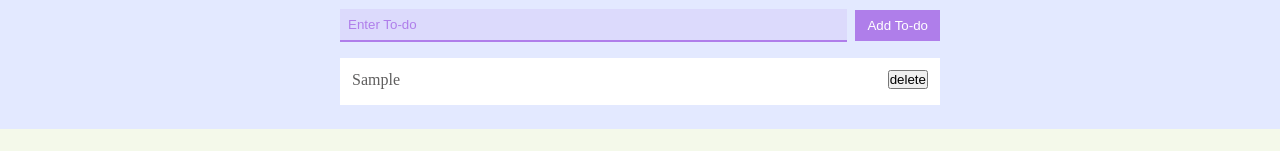
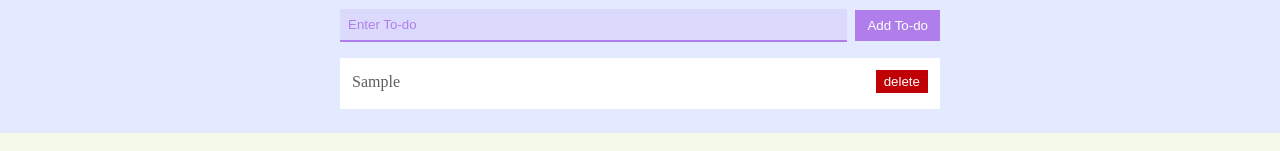
Before and after one commit to Adebayorr/react-hooks, a React (Vite) app: page / in a window 1280 px wide. Both pictures are taken after typing "Sample" into the empty fields and a click on the button "Add To-do". Shown: the part 145-296 px from the top of the page. Built offline with nearby package versions, Linux system fonts and the light colour scheme.

Commit message:
feat: style the delete button in  TodoList component

```diff
--- a/src/App.css
+++ b/src/App.css
@@ -109,6 +109,13 @@ li {
     margin-bottom: 4px;
 }
 
+.delete-button {
+    padding: 4px 8px;
+    color: white;
+    background-color: #BF0004;
+    border: none;
+}
+
 .profile-card-container {
     background-color: #F4F9EA;
     width: 100%;
--- a/src/components/TodoList.jsx
+++ b/src/components/TodoList.jsx
@@ -44,7 +44,7 @@ function TodoList () {
                 {list.map(item => (
                     <li key={item.id}>
                        <span>{item.name} </span>
-                        <button id={item.id} onClick={deleteTodo}>delete</button>
+                        <button id={item.id} onClick={deleteTodo} className="delete-button">delete</button>
                     </li>
 
                 ))}
```
